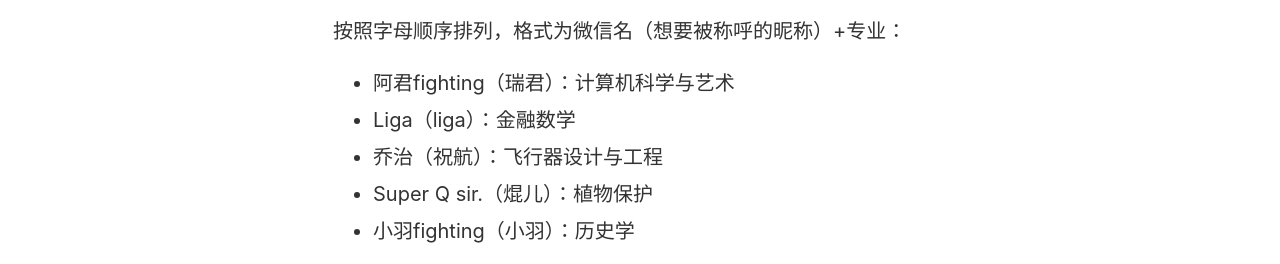
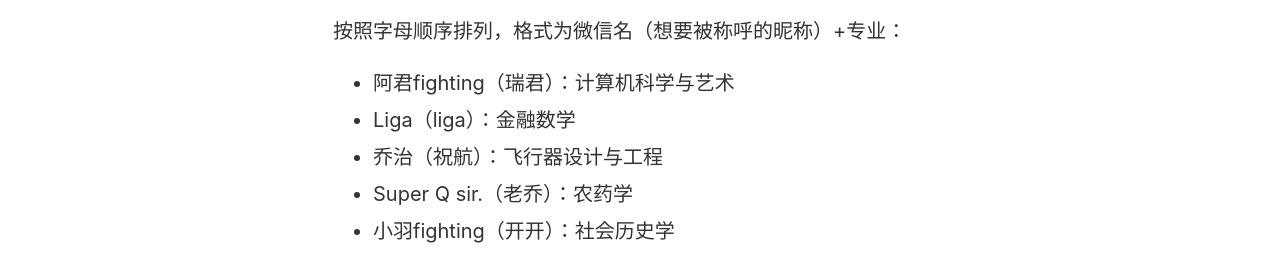
Before and after one commit to fighting-club/fighting-club.github.io, a plain HTML site: page index.html in a window 1280 px wide. Shown: the part 3320-3584 px from the top of the page. Drawn offline with Linux system fonts and the light colour scheme.

Commit message:
Update index.html

```diff
--- a/index.html
+++ b/index.html
@@ -82,8 +82,8 @@
 <li>阿君fighting（瑞君）：计算机科学与艺术</li>
 <li>Liga（liga）：金融数学</li>
 <li>乔治（祝航）：飞行器设计与工程</li>
-<li>Super Q sir.（焜儿）：植物保护</li>
-<li>小羽fighting（小羽）：历史学</li>
+<li>Super Q sir.（老乔）：农药学</li>
+<li>小羽fighting（开开）：社会历史学</li>
 </ul>
 <p>新进来的成员请按格式发送给瑞君你的信息。<br>
 格式为：你喜欢被称呼的昵称+专业名称。<br>
```
